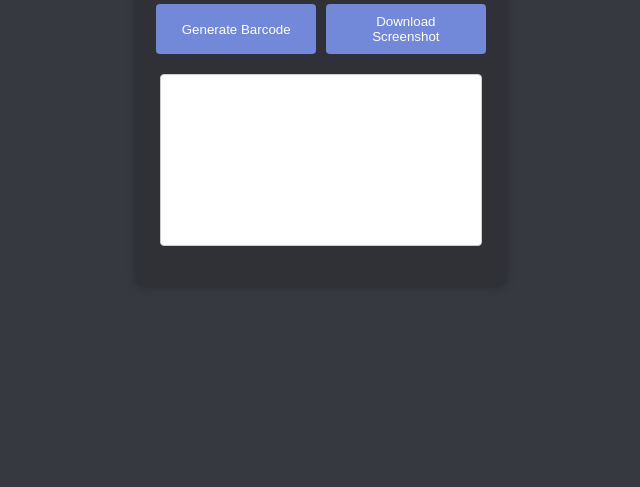
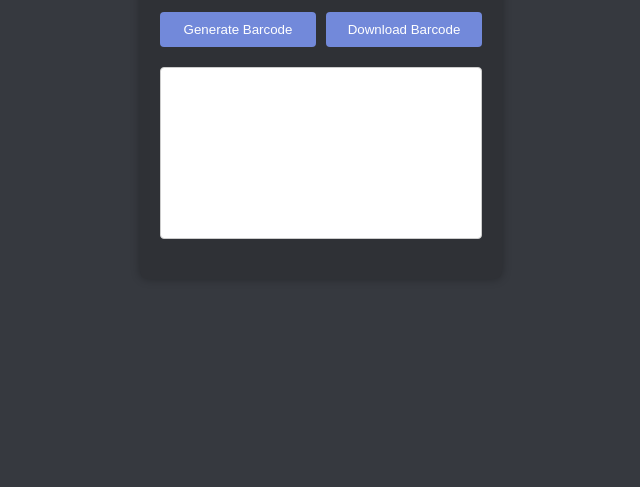
Before and after one commit to alokrajcse/bar.io, a plain HTML site: page index.html in a window 1280 px wide. Shown: the part 369-856 px from the top of the page, without its empty margins (319-959 px from the left). Drawn offline with Linux system fonts and the light colour scheme.

Commit message:
Update index.html

```diff
--- a/index.html
+++ b/index.html
@@ -87,7 +87,7 @@
     <input type="text" id="text-input" placeholder="Enter text" />
     <div class="button-container">
       <button onclick="generateBarcode()">Generate Barcode</button>
-      <button class="screenshot-button" onclick="captureScreenshot()">Download Screenshot</button>
+      <button class="screenshot-button" onclick="captureScreenshot()">Download Barcode</button>
     </div>
     <svg id="barcode"></svg>
   </div>
```
